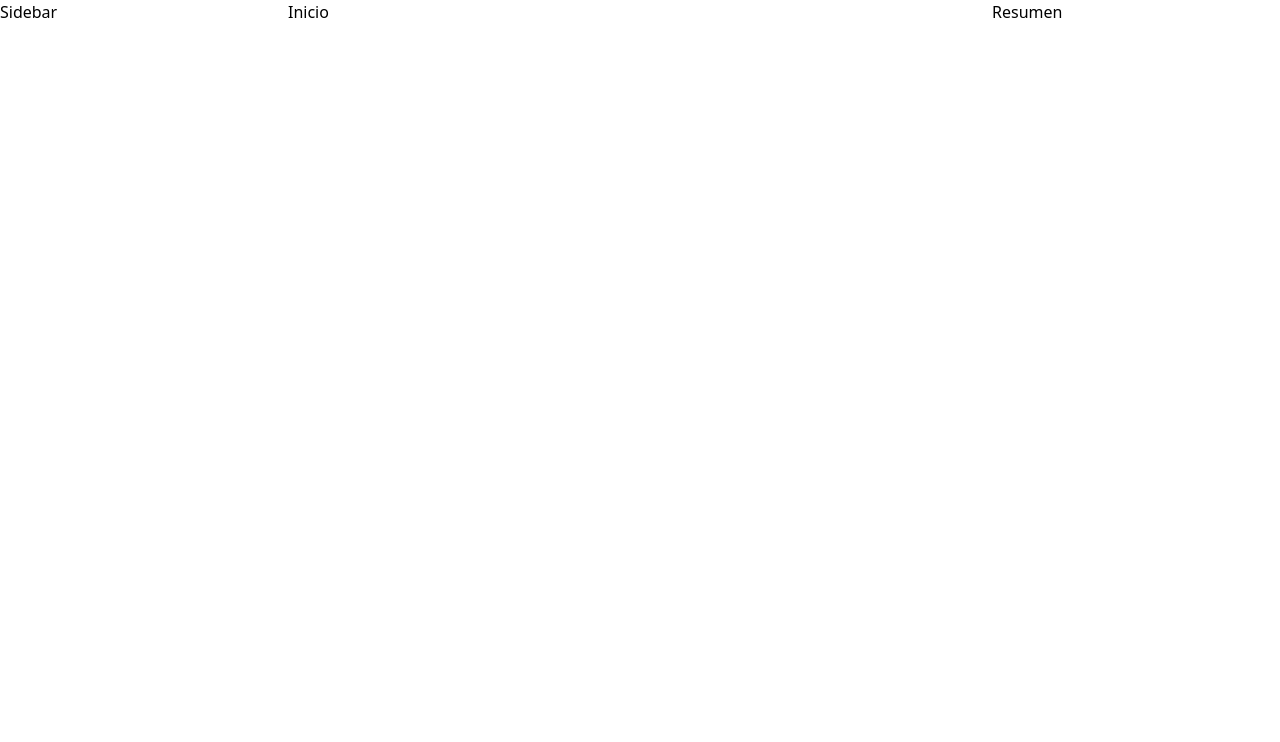
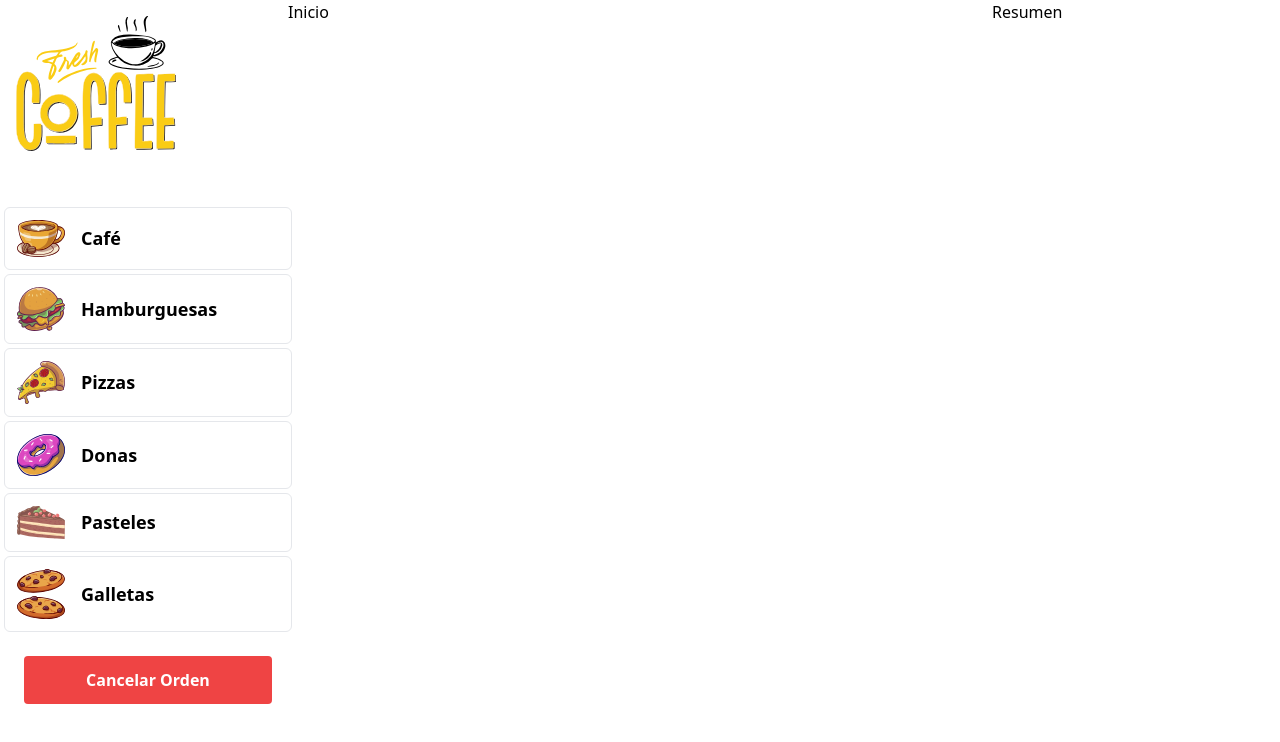
Before and after one commit to JPalacio3/Quiosco-de-Comida, a React (Vite) app in the folder quiosco-react/: page / in a window 1280 px wide. Shown: the top 742 px of the page. Built offline with nearby package versions, Linux system fonts and the light colour scheme.

Commit message:
feat : REACT - Sidebar de Menú

```diff
--- /dev/null
+++ b/quiosco-react/src/components/Categoria.jsx
@@ -0,0 +1,18 @@
+/** @format */
+
+export default function Categoria({ categoria }) {
+	const { icono, id, nombre } = categoria;
+
+	return (
+		<>
+			<div className="flex items-center gap-4 border w-full p-3  m-1 hover:bg-amber-400 cursor-pointer rounded-md">
+				<img
+					src={`/img/icono_${icono}.svg`}
+					alt="Imagen de ícono"
+					className="w-12"
+				/>
+				<p className="text-lg font-bold cursor-pointer truncate">{nombre}</p>
+			</div>
+		</>
+	);
+}
--- a/quiosco-react/src/components/Sidebar.jsx
+++ b/quiosco-react/src/components/Sidebar.jsx
@@ -1,5 +1,28 @@
 /** @format */
 
+import { categorias } from "../data/categorias.js";
+import Categoria from "./Categoria.jsx";
+
 export default function Sidebar() {
-	return <div className="md:w-72">Sidebar</div>;
+	return (
+		<aside className="md:w-72">
+			<div className="p-4">
+				<img className="w-40" src="img/logo.svg" alt="Imágen de Logotipo" />
+			</div>
+
+			<div className="mt-10">
+				{categorias.map((categoria) => (
+					<Categoria categoria={categoria} />
+				))}
+			</div>
+
+			<div className="my-5 px-5">
+				<button
+					type="button"
+					className="text-center bg-red-500 hover:bg-red-700 w-full p-3 font-bold text-white truncate rounded m-1">
+					Cancelar Orden
+				</button>
+			</div>
+		</aside>
+	);
 }
--- /dev/null
+++ b/quiosco-react/src/data/categorias.js
@@ -0,0 +1,36 @@
+/** @format */
+
+const categorias = [
+	{
+		icono: "cafe",
+		nombre: "Café",
+		id: 1,
+	},
+	{
+		icono: "hamburguesa",
+		nombre: "Hamburguesas",
+		id: 2,
+	},
+	{
+		icono: "pizza",
+		nombre: "Pizzas",
+		id: 3,
+	},
+	{
+		icono: "dona",
+		nombre: "Donas",
+		id: 4,
+	},
+	{
+		icono: "pastel",
+		nombre: "Pasteles",
+		id: 5,
+	},
+	{
+		icono: "galletas",
+		nombre: "Galletas",
+		id: 6,
+	},
+];
+
+export { categorias };
--- a/quiosco-react/src/views/Login.jsx
+++ b/quiosco-react/src/views/Login.jsx
@@ -44,7 +44,7 @@ export default function Login() {
 				</form>
 			</div>
 
-			<nav className="mt-5 text-sm text-gray-500 hover:text-yellow-600">
+			<nav className="mt-5 text-sm text-gray-500 hover:bg-amber-400">
 				<Link to="/auth/registro">¿No tienes cuenta? Registrate Aquí</Link>
 			</nav>
 		</>
--- a/quiosco-react/src/views/Registro.jsx
+++ b/quiosco-react/src/views/Registro.jsx
@@ -70,7 +70,7 @@ export default function Registro() {
 				</form>
 			</div>
 
-			<nav className="mt-5 text-sm text-gray-500 hover:text-yellow-600">
+			<nav className="mt-5 text-sm text-gray-500 hover:bg-amber-400">
 				<Link to="/auth/login">¿Ya tienes cuenta? Inicia Sesión</Link>
 			</nav>
 		</>
```
